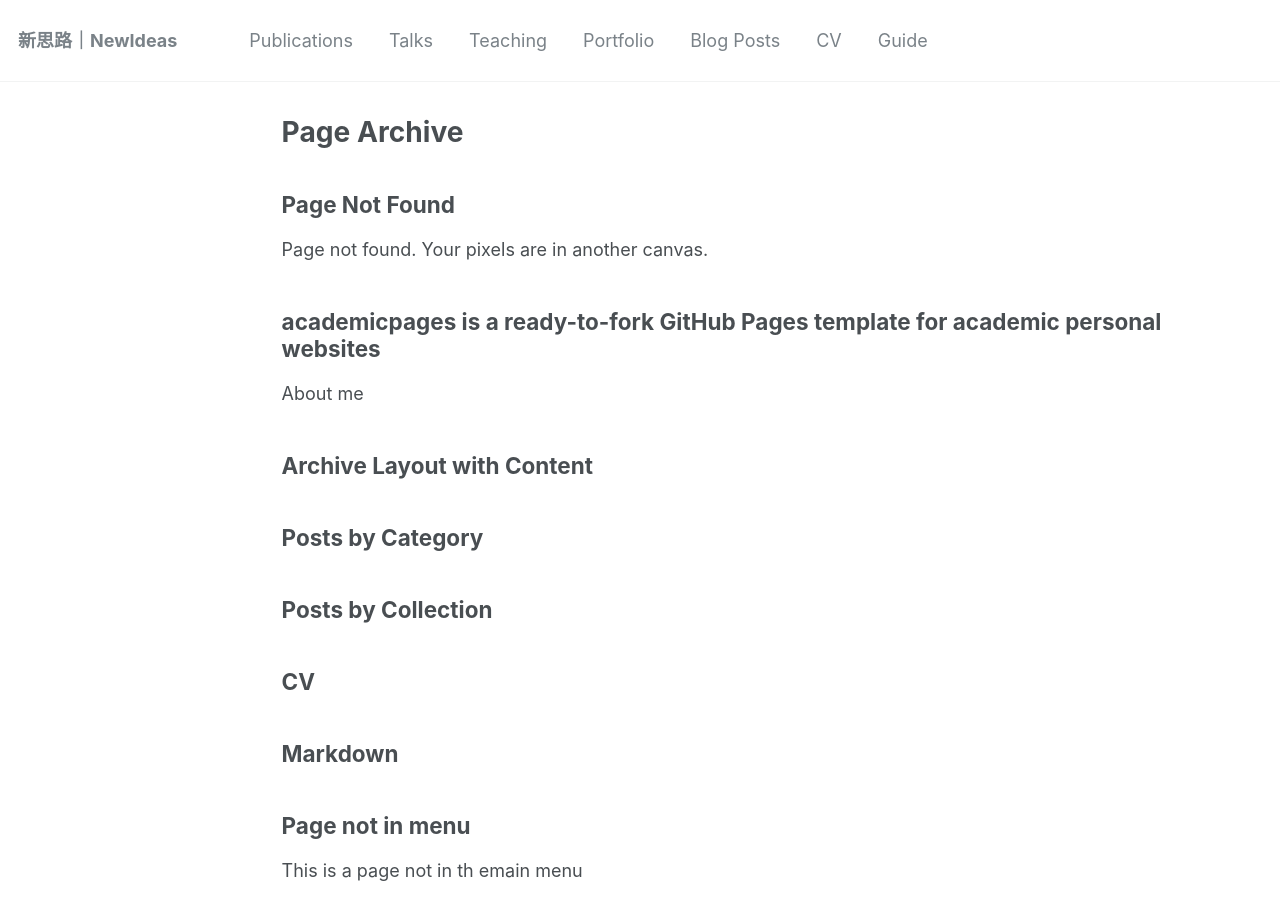
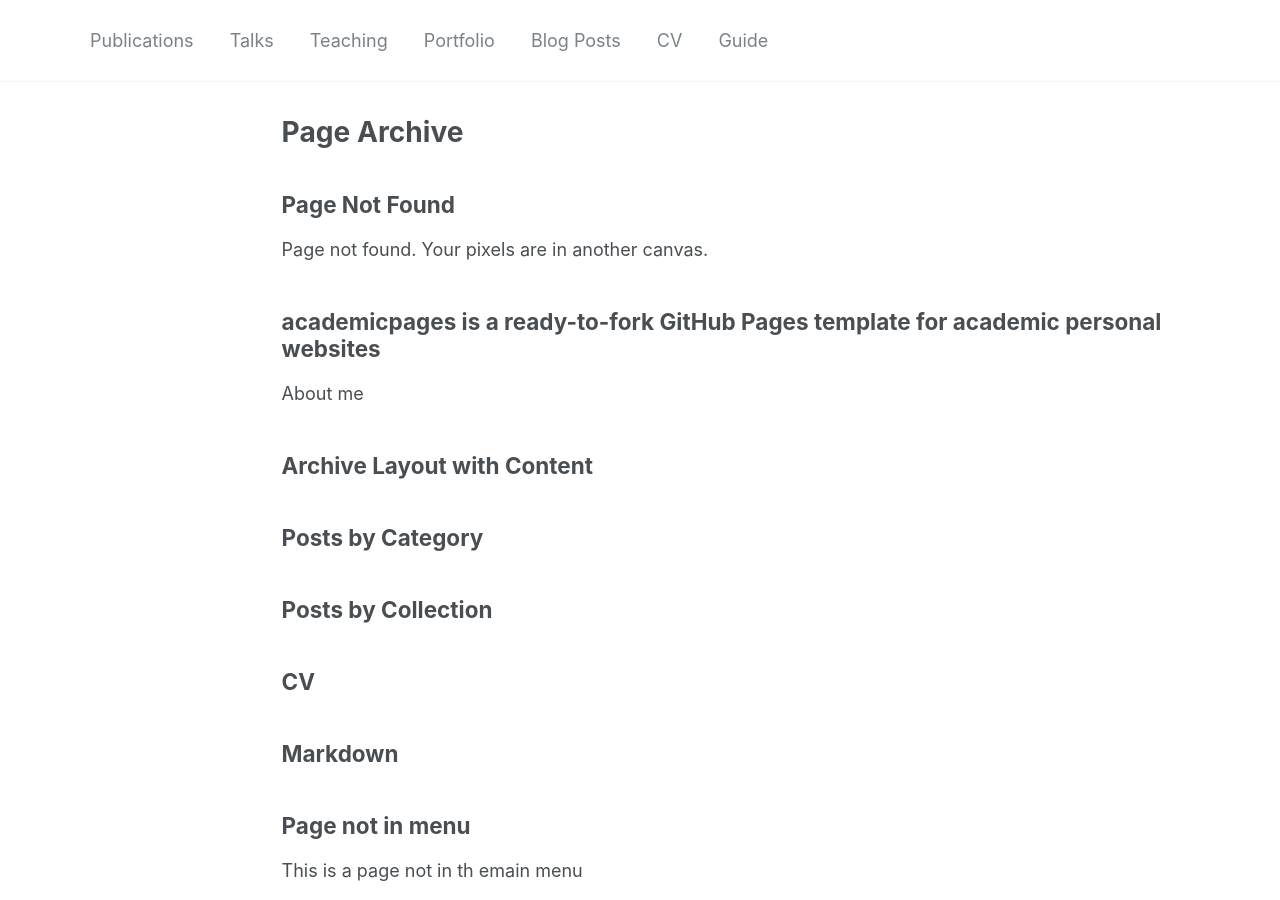
Before and after one commit to ikevin28/newideas8.github.io, a Jekyll site: the page built from _pages/page-archive.html, in a window 1280 px wide and 900 px high. Built offline with Jekyll 4.4.1, drawn with Linux system fonts in a browser that asks for light colours.

Commit message:
Update _config.yml

```diff
--- a/_config.yml
+++ b/_config.yml
@@ -7,7 +7,7 @@
 
 # Site Settings
 locale                   : "zh-TW"
-title                    : "新思路｜NewIdeas"
+title                    : ""
 title_separator          : "-"
 name                     : &name "Your Name"
 description              : &description "personal description"
@@ -78,8 +78,8 @@ analytics:
 
 # Site Author
 author:
-  name             :
-  avatar           : "profile.png"
+  name             : "新思路｜NewIdeas"
+  avatar           : "logo.jpg"
   bio              :
   location         :
   employer         :
```
